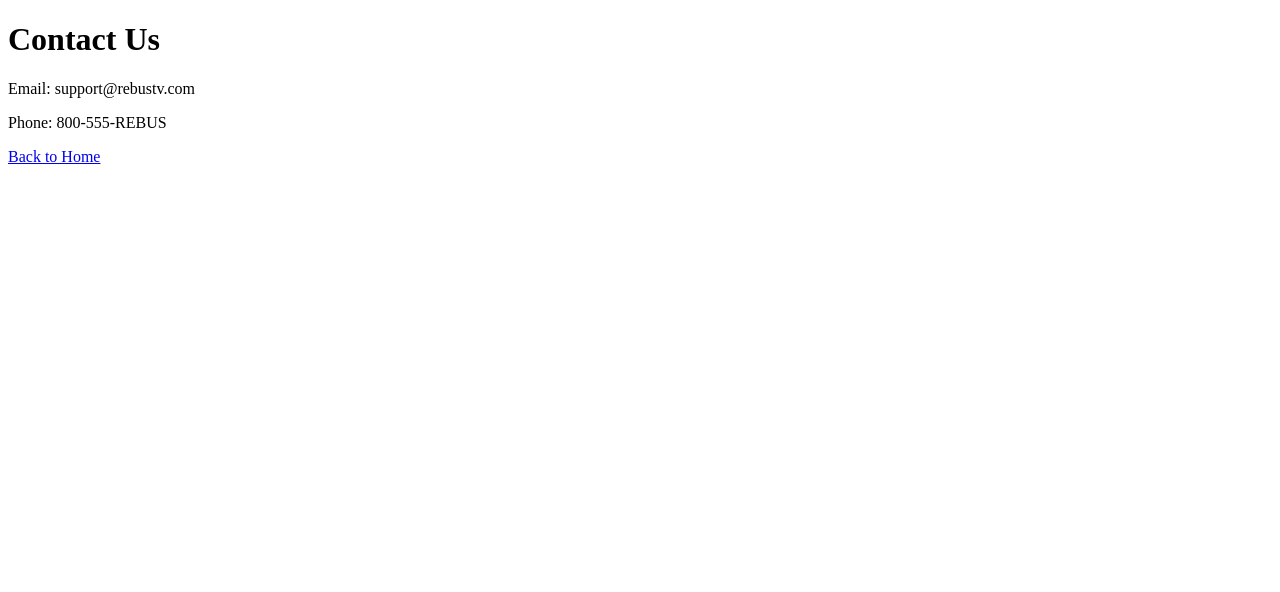
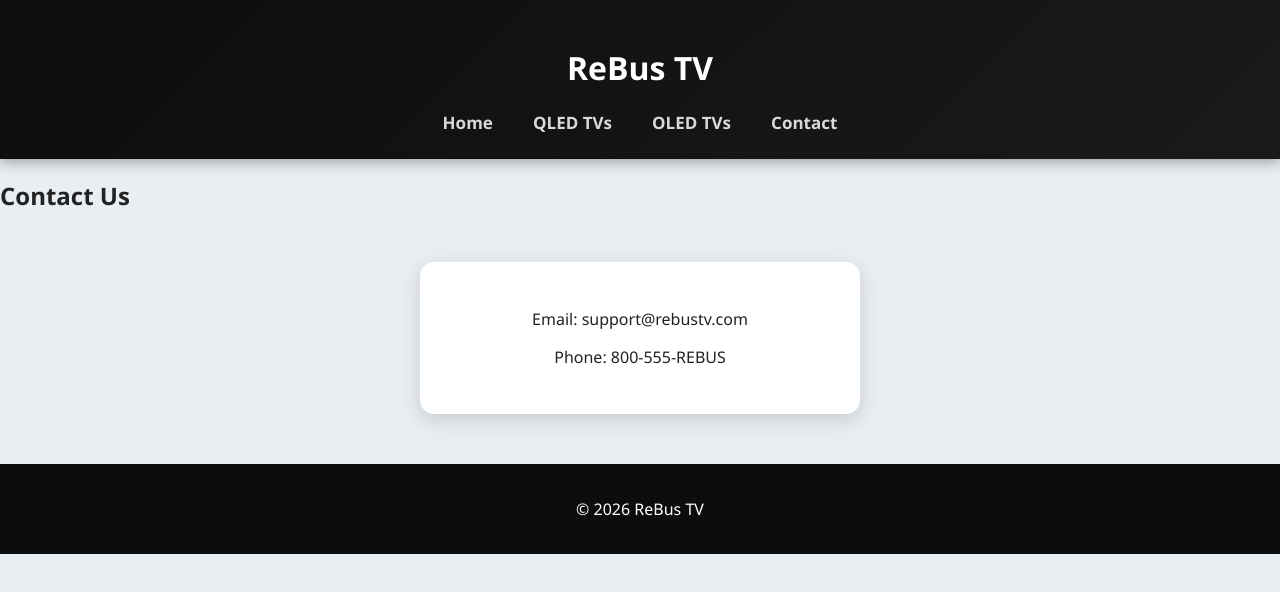
Before and after one commit to LukaBakic/ReBus-TVs, a plain HTML site: page contact.html in a window 1280 px wide. Drawn offline with Linux system fonts and the light colour scheme.

Commit message:
Update contact.html

```diff
--- a/contact.html
+++ b/contact.html
@@ -2,13 +2,30 @@
 <html>
 <head>
     <title>Contact ReBus TV</title>
+    <link rel="stylesheet" href="styles.css">
 </head>
 <body>
-    <h1>Contact Us</h1>
 
+<header>
+    <h1>ReBus TV</h1>
+    <nav>
+        <a href="index.html">Home</a>
+        <a href="qled.html">QLED TVs</a>
+        <a href="oled.html">OLED TVs</a>
+        <a href="contact.html">Contact</a>
+    </nav>
+</header>
+
+<h2>Contact Us</h2>
+
+<div class="contact-box">
     <p>Email: support@rebustv.com</p>
     <p>Phone: 800-555-REBUS</p>
+</div>
 
-    <a href="index.html">Back to Home</a>
+<footer>
+    <p>© 2026 ReBus TV</p>
+</footer>
+
 </body>
 </html>
```
